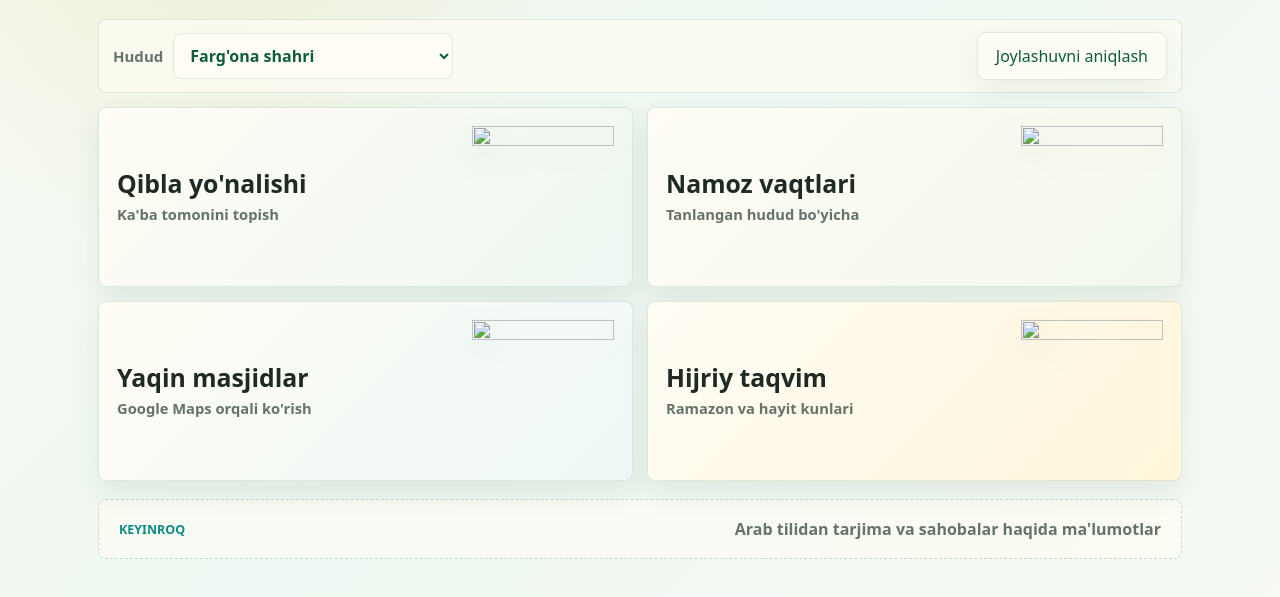
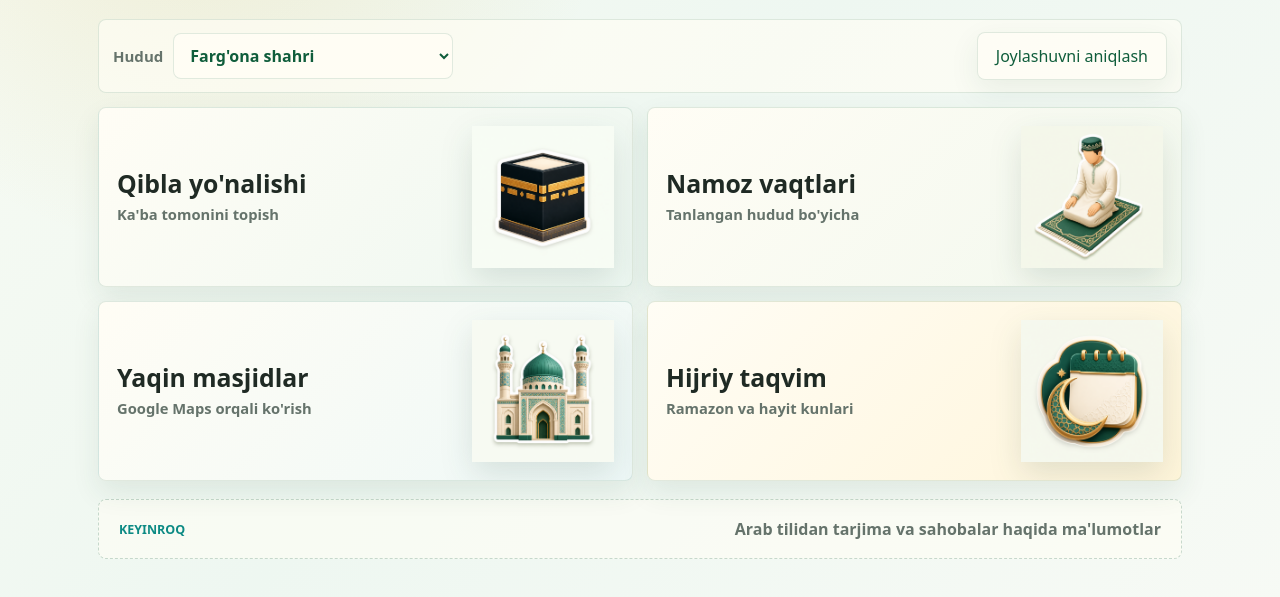
Before and after one commit to fboboyorov6-beep/Assalomu-Alaykum-, a plain HTML site: page index.html in a window 1280 px wide. Shown: the part 161-758 px from the top of the page. Drawn offline with Linux system fonts and the light colour scheme.

Commit message:
Update index.html

```diff
--- a/index.html
+++ b/index.html
@@ -85,7 +85,7 @@
             <strong>Qibla yo'nalishi</strong>
             <small>Ka'ba tomonini topish</small>
           </span>
-          <img src="assets/qibla-kaaba.png" alt="" />
+          <img src="qibla-kaaba.png" alt="" />
         </button>
 
         <button class="feature-card prayer" type="button" id="prayerOpenButton">
@@ -93,7 +93,7 @@
             <strong>Namoz vaqtlari</strong>
             <small>Tanlangan hudud bo'yicha</small>
           </span>
-          <img src="assets/prayer-man.png" alt="" />
+          <img src="prayer-man.png" alt="" />
         </button>
 
         <button class="feature-card masjid" type="button" id="masjidOpenButton">
@@ -101,7 +101,7 @@
             <strong>Yaqin masjidlar</strong>
             <small id="masjidHint">Google Maps orqali ko'rish</small>
           </span>
-          <img src="assets/masjid.png" alt="" />
+          <img src="masjid.png" alt="" />
         </button>
 
         <button class="feature-card calendar" type="button" id="calendarOpenButton">
@@ -109,7 +109,7 @@
             <strong>Hijriy taqvim</strong>
             <small>Ramazon va hayit kunlari</small>
           </span>
-          <img src="assets/hijri-calendar.png" alt="" />
+          <img src="hijri-calendar.png" alt="" />
         </button>
       </section>
 
```
